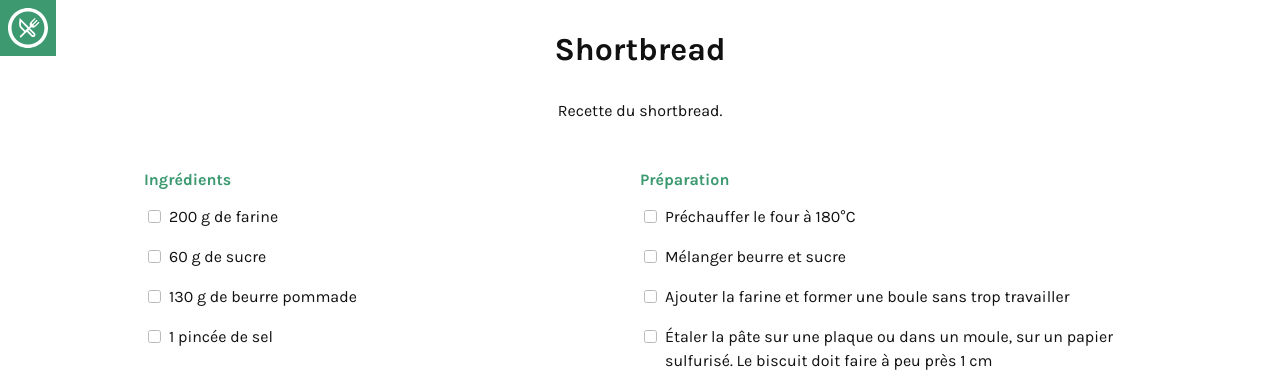
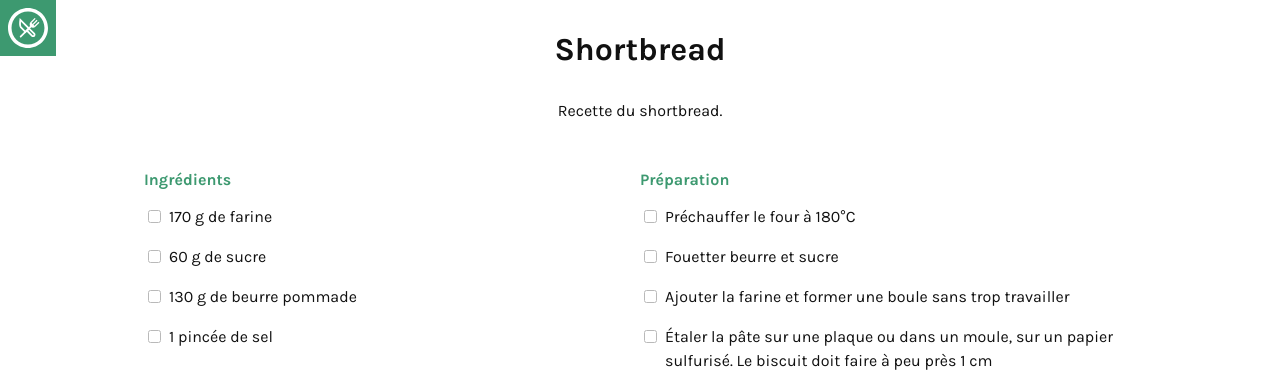
Before and after one commit to diese-french/malaubid, a Jekyll site: the page built from _components/shortbread.md, in a window 1280 px wide. Shown: the top 392 px of the page. Built offline with Jekyll 4.4.1, drawn with Linux system fonts in a browser that asks for light colours; nearby versions of some CDN libraries.

Commit message:
Recipe: fixing shortbread millionnaire (#8)

```diff
--- a/_components/shortbread.md
+++ b/_components/shortbread.md
@@ -12,14 +12,14 @@ cookTime: 20 minutes
 totalTime: 30 minutes
 
 ingredients:
-- 200 g de farine
+- 170 g de farine
 - 60 g de sucre
 - 130 g de beurre pommade
 - 1 pincée de sel
 
 directions:
 - Préchauffer le four à 180°C
-- Mélanger beurre et sucre
+- Fouetter beurre et sucre
 - Ajouter la farine et former une boule sans trop travailler
 - Étaler la pâte sur une plaque ou dans un moule, sur un papier sulfurisé. Le biscuit doit faire à peu près 1 cm
 - Mettre au four pendant 20 minutes
```
Also changed, not shown: _components/nappage.md (+1 -1 lines), _components/toffee.md (+1 -1 lines).
